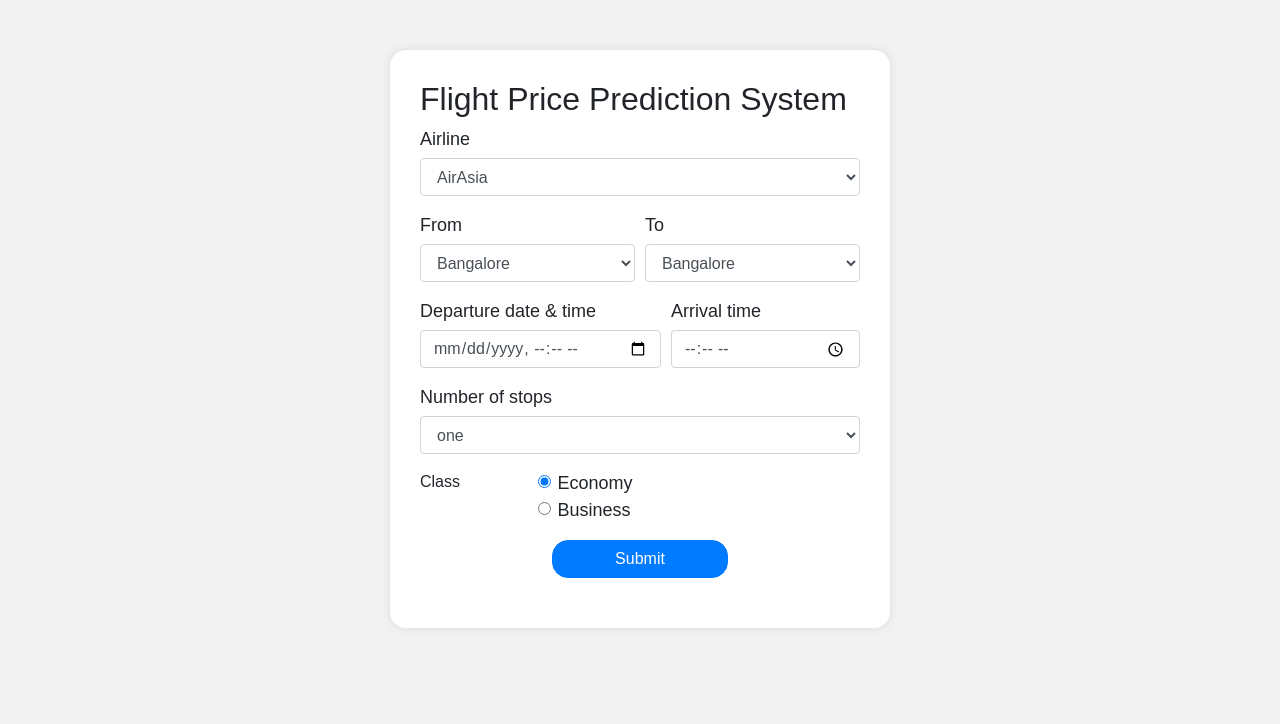
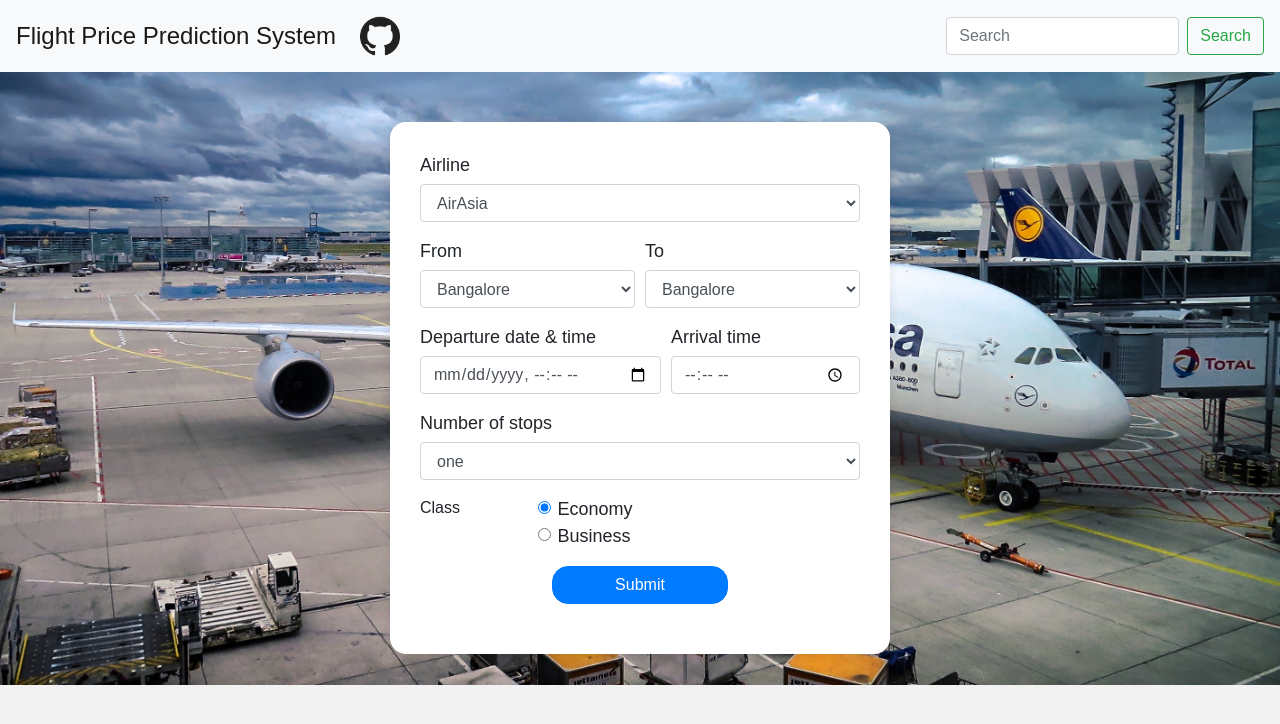
Before and after one commit to raghuls2002/Flight-Price-Prediction, a Flask app: page / in a window 1280 px wide. Shown: the top 724 px of the page. Run offline with Flask 3, Linux system fonts and the light colour scheme.

Commit message:
Update form.html

```diff
--- a/src/templates/form.html
+++ b/src/templates/form.html
@@ -4,10 +4,32 @@
     <title>Flight Price Prediction System</title>
     <link rel="stylesheet" href="https://cdn.jsdelivr.net/npm/bootstrap@4.3.1/dist/css/bootstrap.min.css" integrity="sha384-ggOyR0iXCbMQv3Xipma34MD+dH/1fQ784/j6cY/iJTQUOhcWr7x9JvoRxT2MZw1T" crossorigin="anonymous">
     <link rel="stylesheet" href="{{ url_for('static', filename='style.css') }}">
+    <style>
+        body {
+                background-image: url("{{ url_for('static', filename='image1.jpg') }}");
+            }
+    </style>
 </head>
 <body>
+    <nav class="navbar navbar-expand-lg navbar-light bg-light">
+      <a class="navbar-brand" href="#"><h4>Flight Price Prediction System</h4></a>
+      <button class="navbar-toggler" type="button" data-toggle="collapse" data-target="#navbarSupportedContent" aria-controls="navbarSupportedContent" aria-expanded="false" aria-label="Toggle navigation">
+        <span class="navbar-toggler-icon"></span>
+      </button>
+
+      <div class="collapse navbar-collapse" id="navbarSupportedContent">
+        <ul class="navbar-nav mr-auto">
+          <li class="nav-item active">
+            <a class="nav-link" href="https://github.com/raghuls2002/Flight-Price-Prediction"><img src="{{ url_for('static', filename='github.png') }}" width="40px" height="40px"></a>
+          </li>
+        </ul>
+        <form class="form-inline my-2 my-lg-0">
+          <input class="form-control mr-sm-2" type="search" placeholder="Search" aria-label="Search">
+          <button class="btn btn-outline-success my-2 my-sm-0" type="submit">Search</button>
+        </form>
+      </div>
+    </nav>
     <div class="container">
-        <h2>Flight Price Prediction System</h2>
         <form action="/submit" method="post">
 
         <div class="form-group">
@@ -41,11 +63,11 @@
         <div class="form-row">
                 <div class="form-group col">
                     <label for="departure_time"> Departure date & time </label>
-                    <input name="departure_time" class="form-control" type="datetime-local" id="departure-time" min="{{ min_date }}">
+                    <input name="departure_time" class="form-control" type="datetime-local" id="departure-time" min="{{ min_date }}" required>
                   </div>
                 <div class="form-group col">
                     <label for="arrival_time">Arrival time</label>
-                     <input name="arrival_time" class="form-control" type="time" id="arrival-time">
+                     <input name="arrival_time" class="form-control" type="time" id="arrival-time" required>
                  </div>
         </div>
 
```
